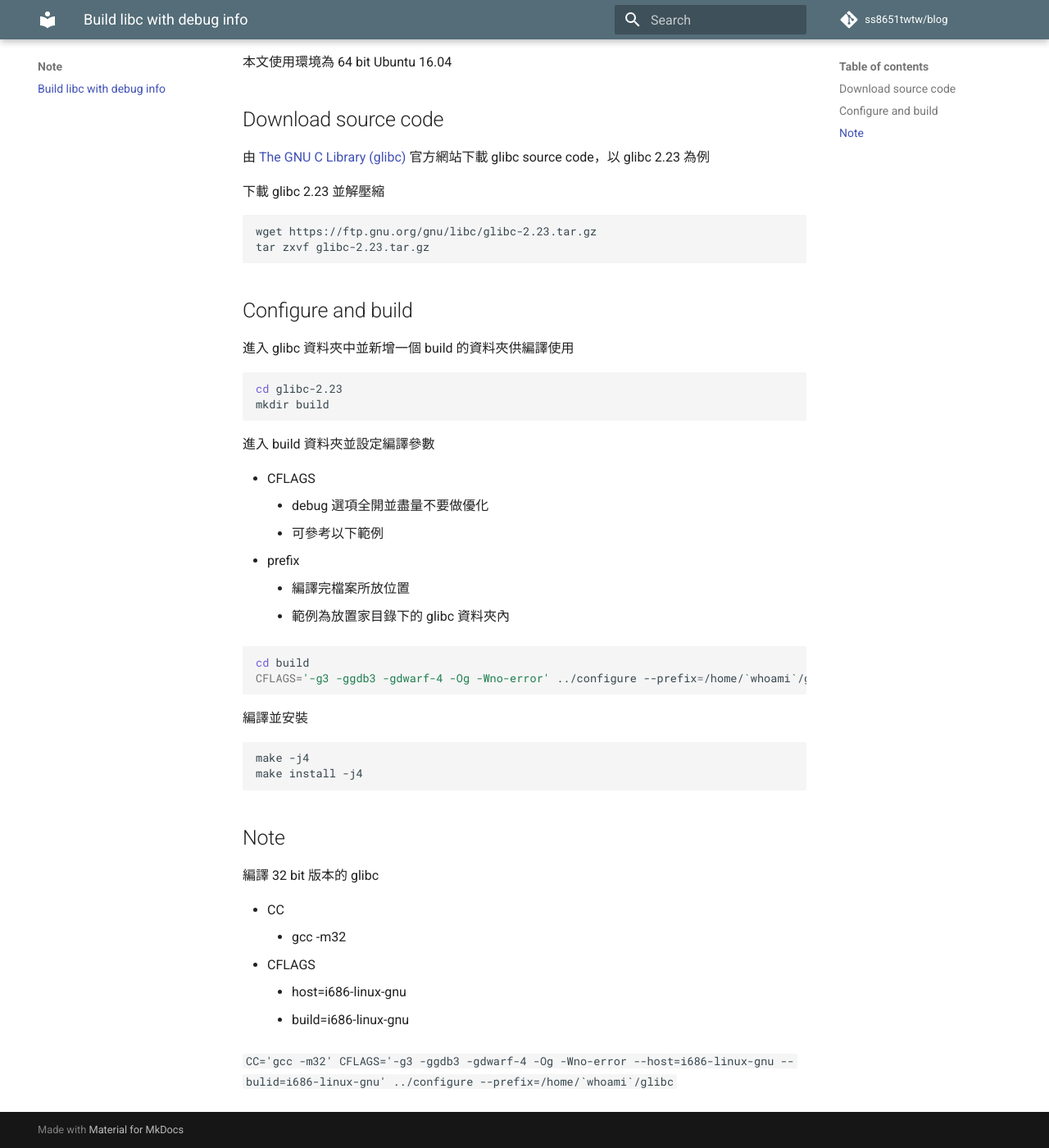
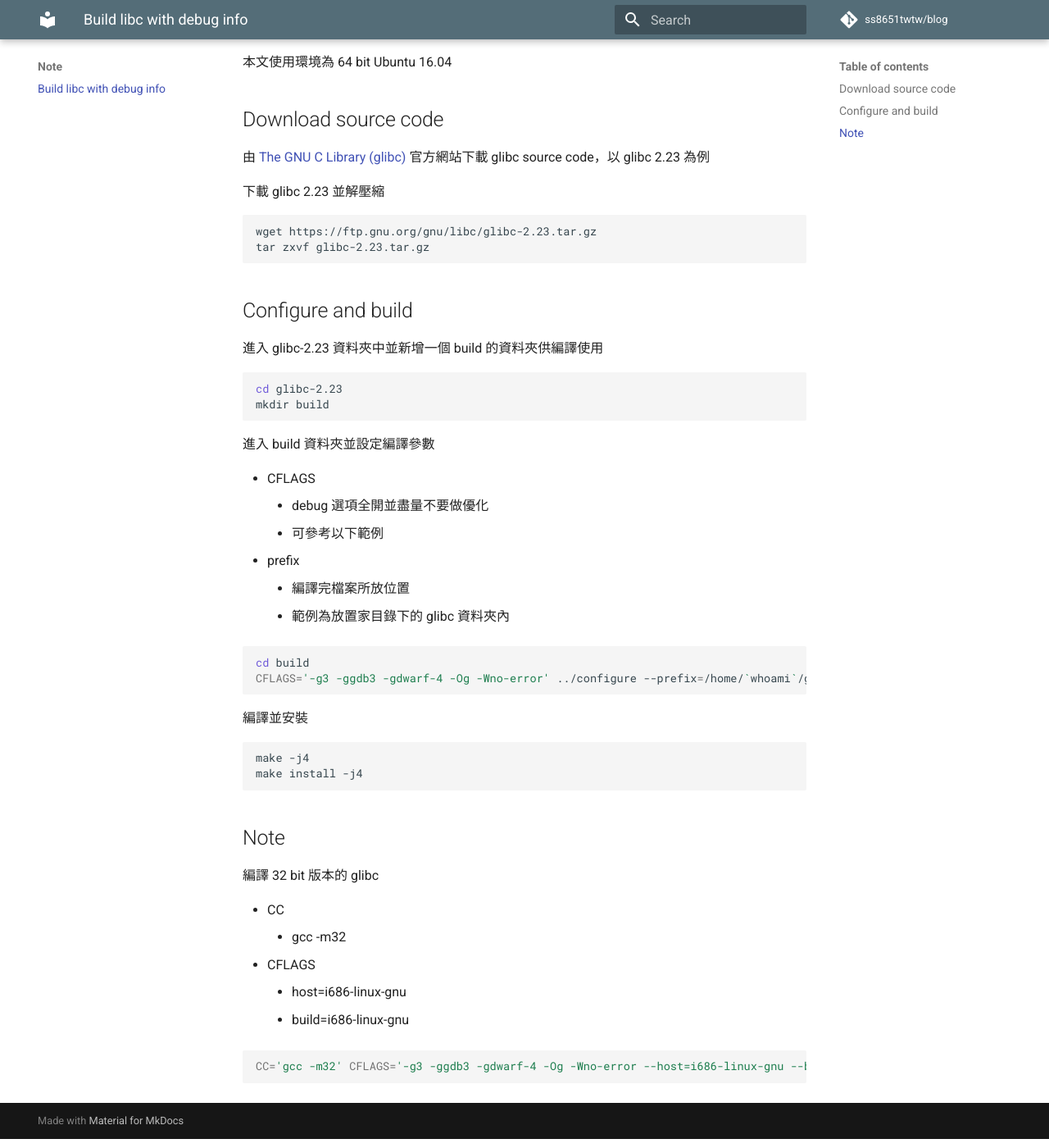
Before and after one commit to ss8651twtw/blog, an MkDocs documentation site: the page built from docs/note/build-libc-with-debug-info.md, in a window 1280 px wide and 1400 px high, scrolled down 165 px. Shown: the whole window at 82% size. Built offline with MkDocs 1.6.1 and Material for MkDocs 9.7.7, drawn with Linux system fonts in a browser that asks for light colours; comment, search, counter and statistics services are not loaded; old or Windows-style settings are respelled for this version of MkDocs.

Commit message:
Update build-libc-with-debug-info.md

````diff
--- a/docs/note/build-libc-with-debug-info.md
+++ b/docs/note/build-libc-with-debug-info.md
@@ -15,7 +15,7 @@ tar zxvf glibc-2.23.tar.gz
 
 ## Configure and build
 
-進入 glibc 資料夾中並新增一個 build 的資料夾供編譯使用
+進入 glibc-2.23 資料夾中並新增一個 build 的資料夾供編譯使用
 
 ```shell
 cd glibc-2.23
@@ -53,4 +53,6 @@ make install -j4
     - host=i686-linux-gnu
     - build=i686-linux-gnu
 
-```CC='gcc -m32' CFLAGS='-g3 -ggdb3 -gdwarf-4 -Og -Wno-error --host=i686-linux-gnu --bulid=i686-linux-gnu' ../configure --prefix=/home/`whoami`/glibc```
+```shell
+CC='gcc -m32' CFLAGS='-g3 -ggdb3 -gdwarf-4 -Og -Wno-error --host=i686-linux-gnu --bulid=i686-linux-gnu' ../configure --prefix=/home/`whoami`/glibc
+```
````
